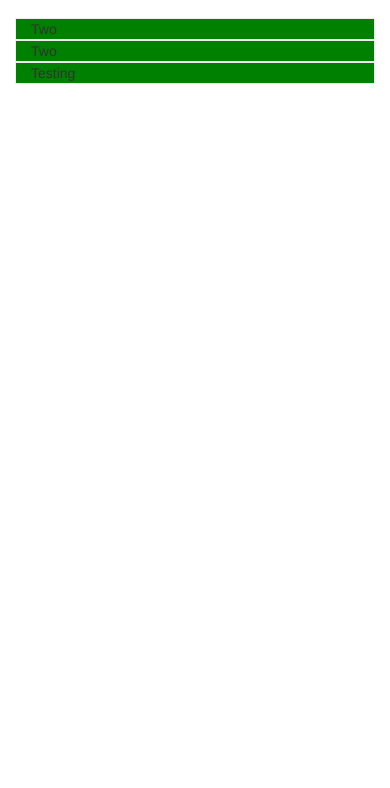
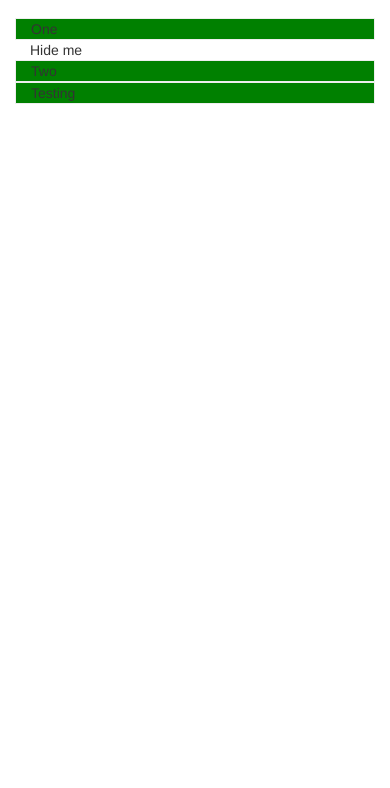
Before and after one commit to jasoncbautista/learningsWeb, a plain HTML site: page index.html in a window 390 px wide. Shown: the part 54-842 px from the top of the page. Drawn offline with nearby package versions, Linux system fonts and the light colour scheme.

Commit message:
Bootstrap

```diff
--- a/index.html
+++ b/index.html
@@ -35,8 +35,15 @@
 </div>
 
     <div class="container">
-        <div class="randomCol col-sm-12"> Two</div>
-        <div class="randomCol col-sm-4"> Two</div>
+        <div class="randomCol col-sm-12">One</div>
+        <div class="col-sm-12 visible-xs">
+            Hide me
+        </div>
+
+
+        <div class="randomCol col-sm-4">
+            Two
+        </div>
         <div class="randomCol col-sm-8"> Testing</div>
 
     </div>
```
Also changed, not shown: 1 other file.
